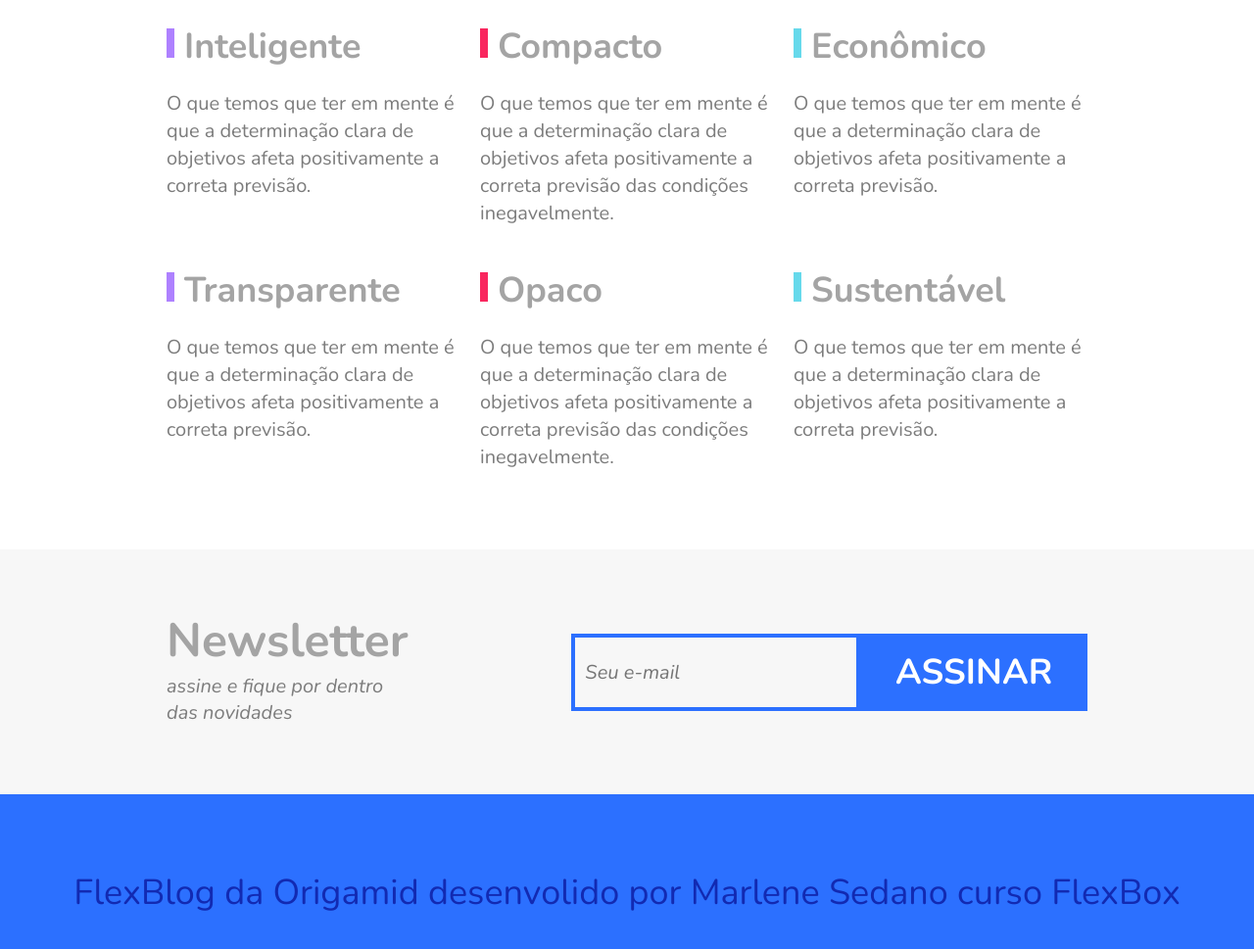
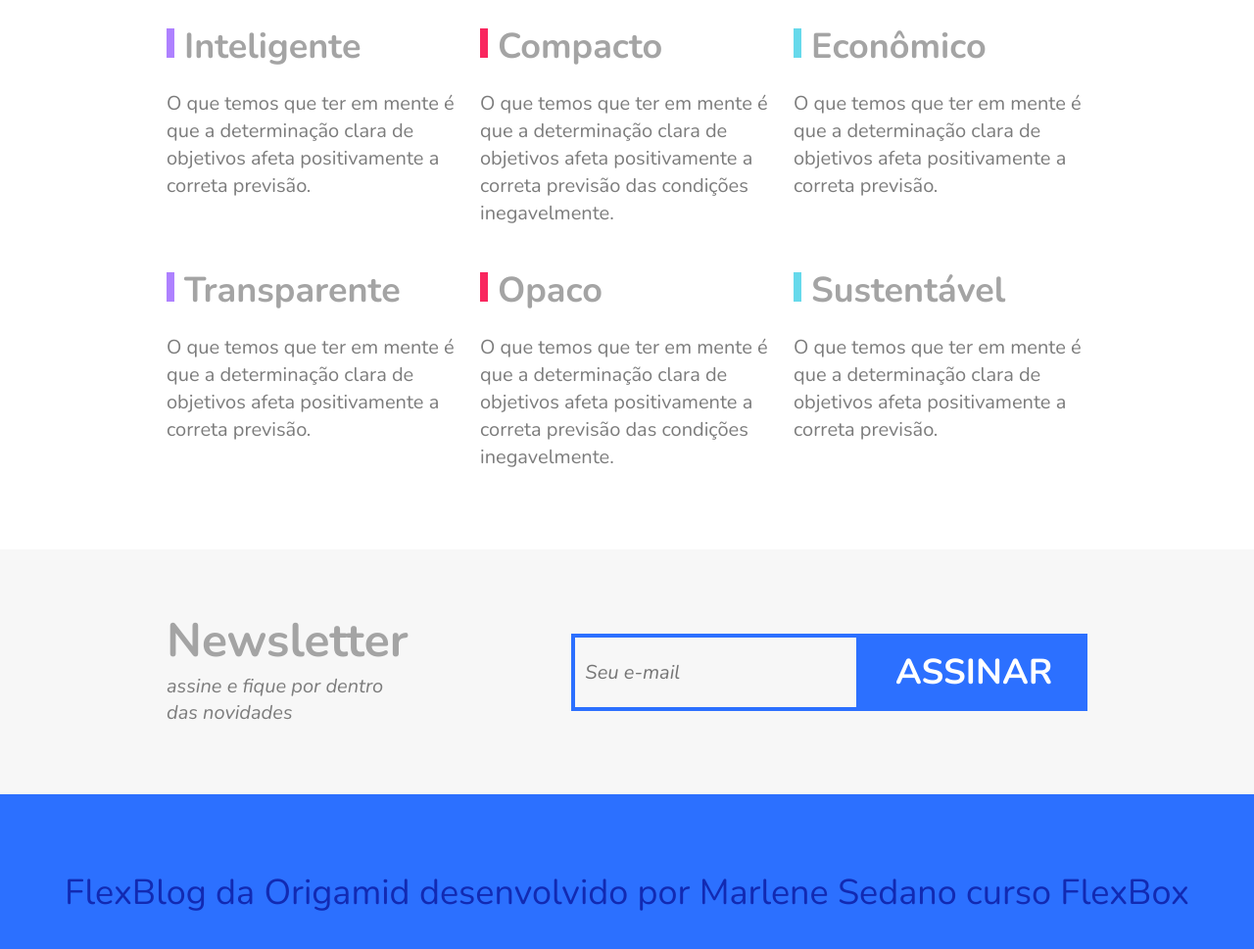
Before and after one commit to marlenesedano/FlexBox, a plain HTML site: page index.html in a window 1280 px wide. Shown: the part 2603-3572 px from the top of the page at 98% size. Drawn offline with nearby package versions, Linux system fonts and the light colour scheme.

Commit message:
refactor: ajustes

```diff
--- a/index.html
+++ b/index.html
@@ -183,7 +183,7 @@
     </section>
 
     <footer class="footer">
-      <p>FlexBlog da Origamid desenvolido por Marlene Sedano curso FlexBox</p>
+      <p>FlexBlog da Origamid desenvolvido por Marlene Sedano curso FlexBox</p>
     </footer>
   </body>
 </html>
```
